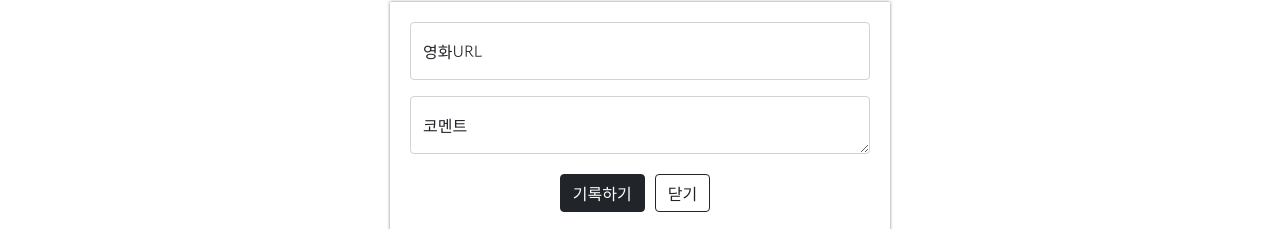
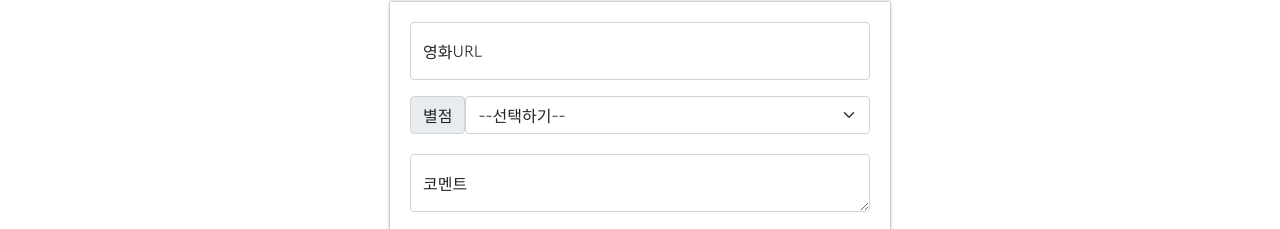
Before and after one commit to choiyeeunzara/class1, a plain HTML site: page index.html in a window 1280 px wide. Shown: the part 268-497 px from the top of the page. Drawn offline with nearby package versions, Linux system fonts and the light colour scheme.

Commit message:
Update index.html

```diff
--- a/index.html
+++ b/index.html
@@ -85,6 +85,15 @@
         .mybtn>button {
             margin-right: 10px;
         }
+
+        .option {
+            display: flex;
+            flex-direction: row;
+            align-items: center;
+            justify-content: center;
+
+            margin-bottom: 20px;
+        }
     </style>
 </head>
 
@@ -97,6 +106,17 @@
         <div class="form-floating mb-3">
             <input type="email" class="form-control" id="floatingInput" placeholder="name@example.com">
             <label for="floatingInput">영화URL</label>
+        </div>
+        <div class="option">
+            <label class="input-group-text" for="inputGroupSelect01">별점</label>
+            <select class="form-select" id="inputGroupSelect01">
+                <option selected>--선택하기--</option>
+                <option value="1">⭐</option>
+                <option value="2">⭐⭐</option>
+                <option value="3">⭐⭐⭐</option>
+                <option value="4">⭐⭐⭐⭐</option>
+                <option value="5">⭐⭐⭐⭐⭐</option>
+            </select>
         </div>
         <div class="form-floating">
             <textarea class="form-control" placeholder="Leave a comment here" id="floatingTextarea"></textarea>
```
